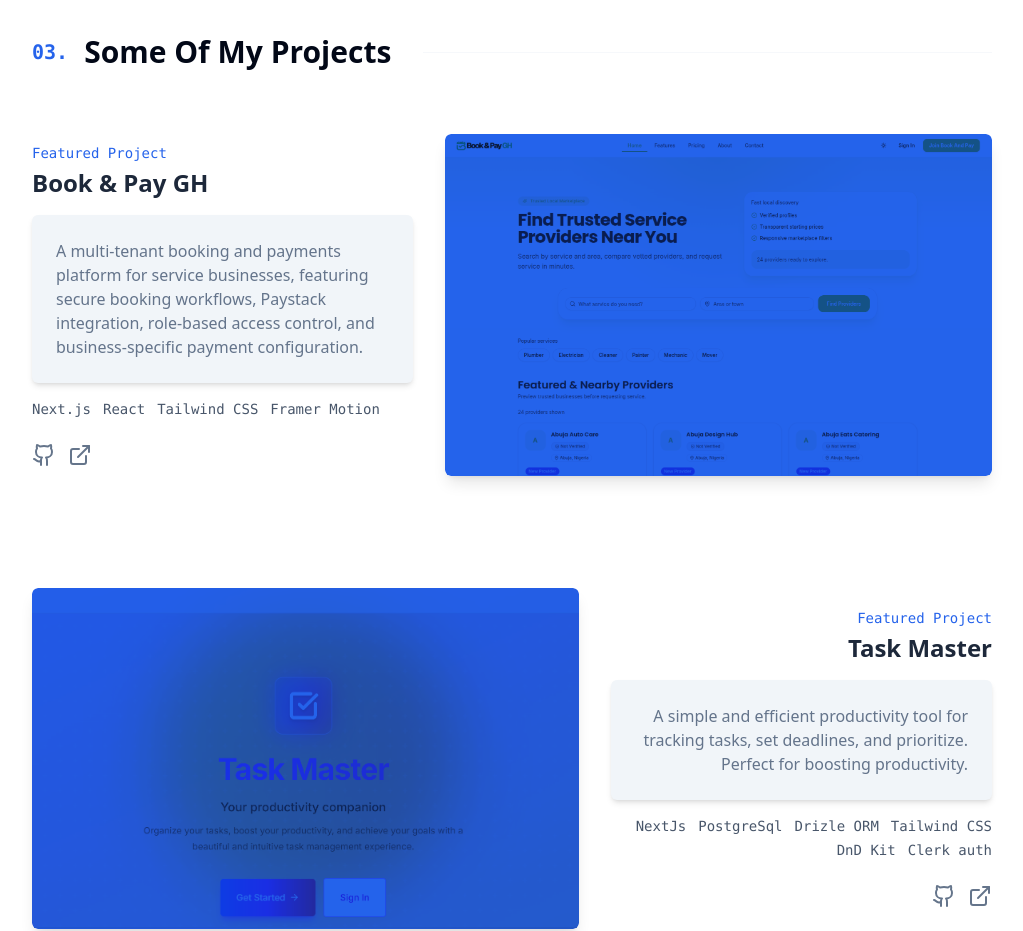
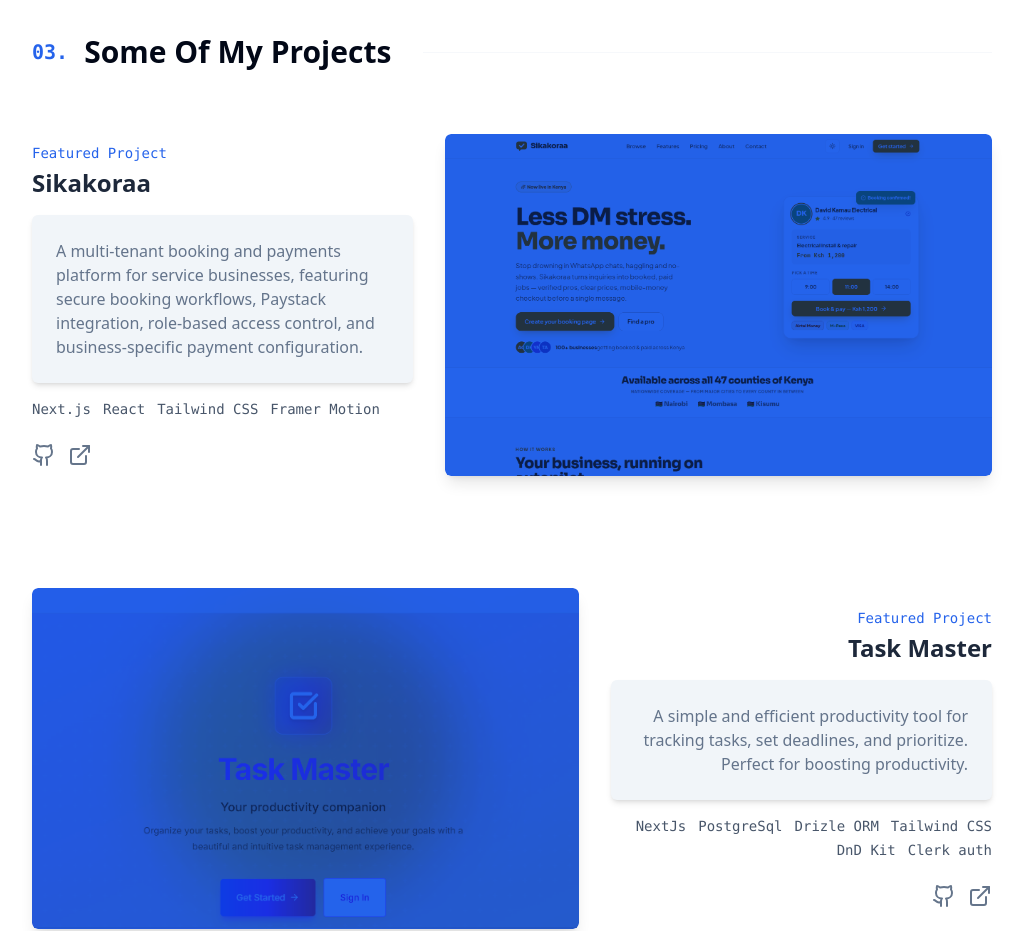
Before and after one commit to luckys-lnz/luckys-portfolio, a Next.js app: page / in a window 1280 px wide. Shown: the part 2300-3231 px from the top of the page, without its empty margins (128-1151 px from the left). Built offline with nearby package versions, Linux system fonts and the light colour scheme; a web font is replaced by a local one.

Commit message:
chore: update project title and image for Sikakoraa in ProjectsSection

```diff
--- a/components/projects-section.tsx
+++ b/components/projects-section.tsx
@@ -24,11 +24,11 @@
   // Project Data
   const projects: Project[] = [
     {
-      title: "Book & Pay GH",
+      title: "Sikakoraa",
       description:
         "A multi-tenant booking and payments platform for service businesses, featuring secure booking workflows, Paystack integration, role-based access control, and business-specific payment configuration.",
       tags: ["Next.js", "React", "Tailwind CSS", "Framer Motion"],
-      image: "/bookandpay.png",
+      image: "/sikakoraa.png",
       github: "https://github.com/luckys-lnz/book-and-payGH",
       demo: "https://bookandpaygh.com",
       featured: true,
```
Also changed, not shown: public/sikakoraa.png (added).
